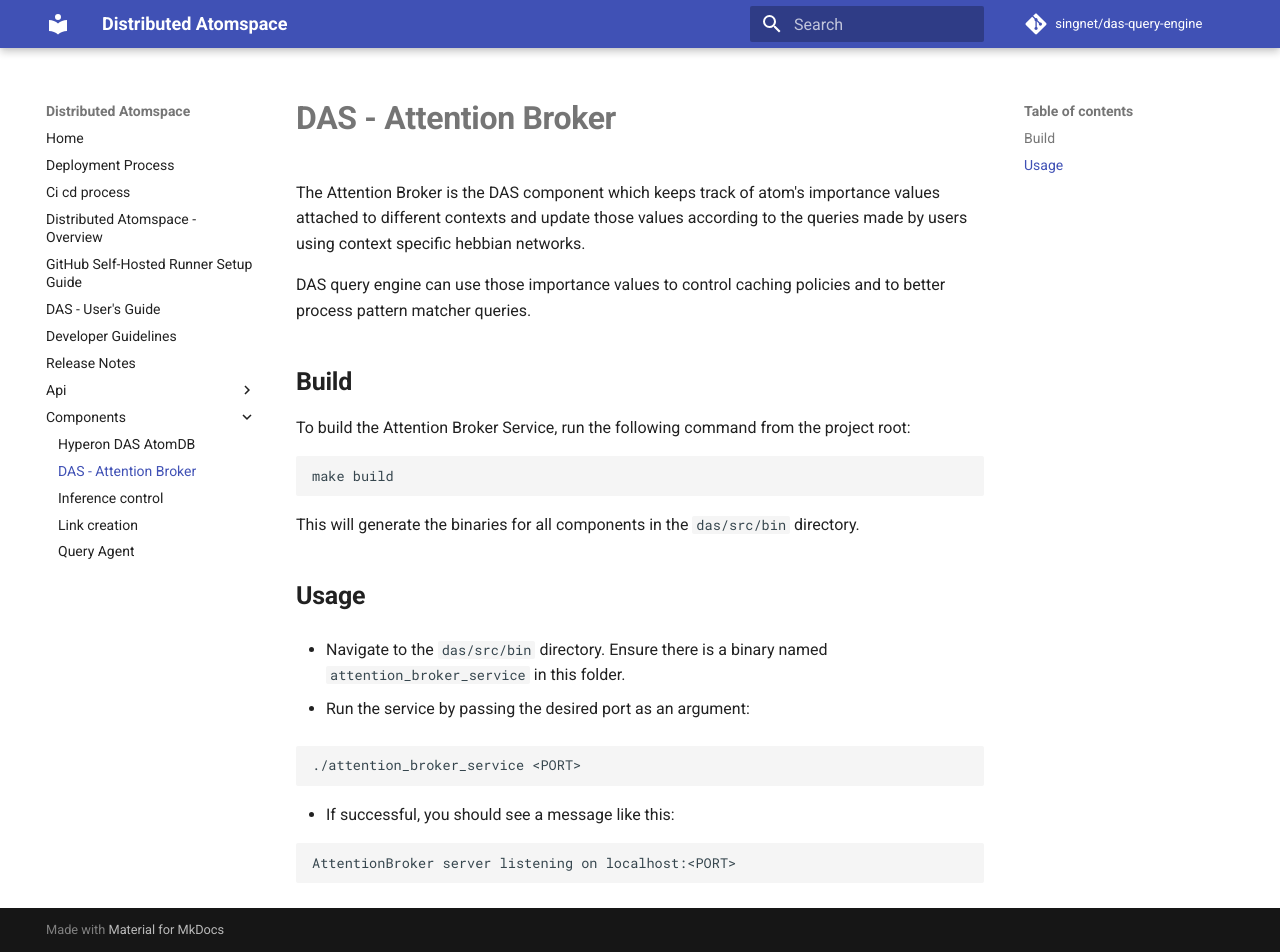
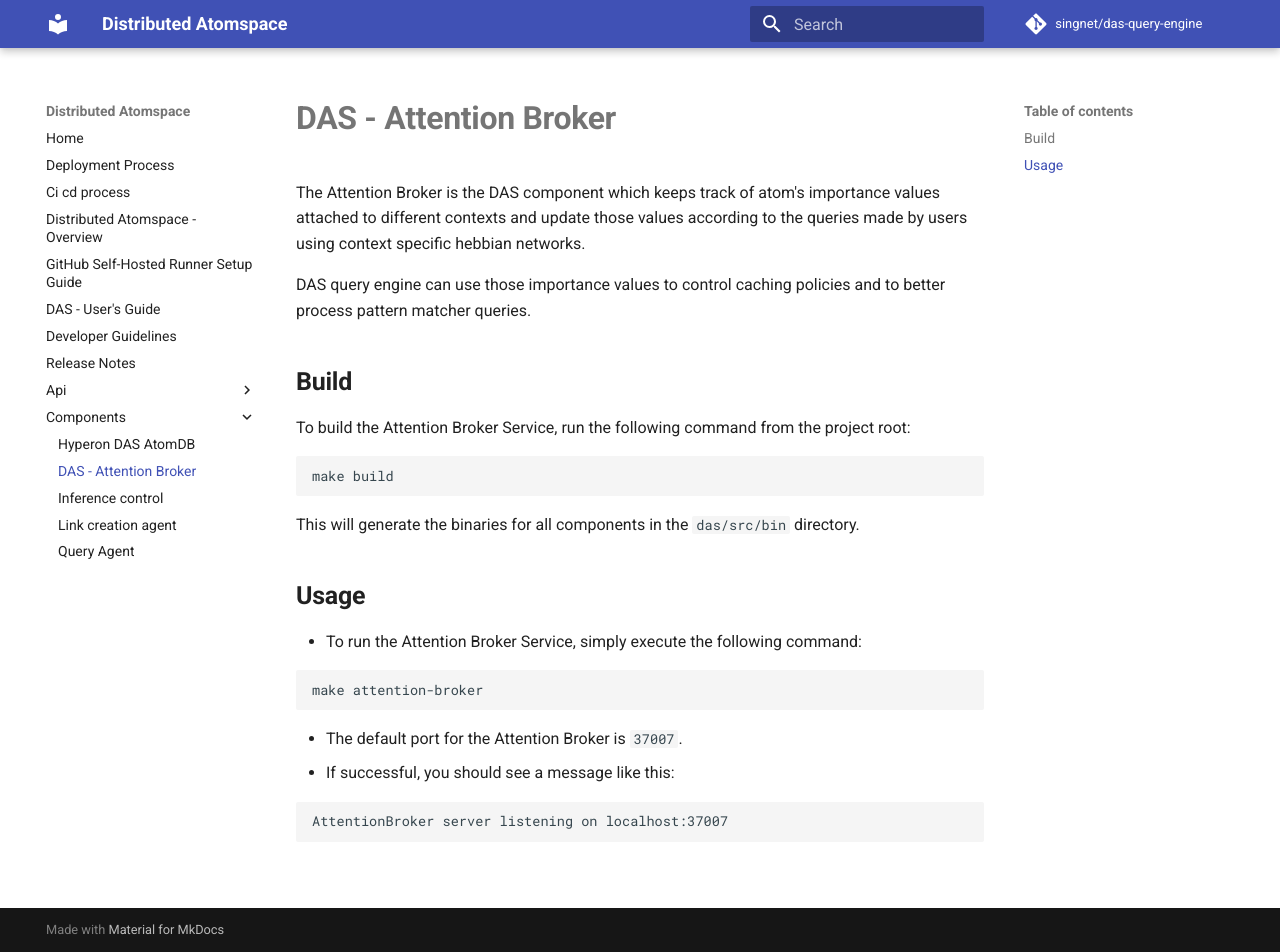
Before and after one commit to singnet/das, an MkDocs documentation site: the page built from docs/components/attention-broker.md, in a window 1280 px wide and 952 px high. Built offline with MkDocs 1.6.1 and Material for MkDocs 9.7.7, drawn with Linux system fonts in a browser that asks for light colours; comment, search, counter and statistics services are not loaded.

Commit message:
das-199: Update attention broker

````diff
--- a/docs/components/attention-broker.md
+++ b/docs/components/attention-broker.md
@@ -1,12 +1,8 @@
 # **DAS - Attention Broker**
 
-The Attention Broker is the DAS component which keeps track of atom's
-importance values attached to different contexts and update those values
-according to the queries made by users using context specific hebbian
-networks.
+The Attention Broker is the DAS component which keeps track of atom's importance values attached to different contexts and update those values according to the queries made by users using context specific hebbian networks.
 
-DAS query engine can use those importance values to control caching policies
-and to better process pattern matcher queries.
+DAS query engine can use those importance values to control caching policies and to better process pattern matcher queries.
 
 ## **Build**
 
@@ -20,15 +16,13 @@ This will generate the binaries for all components in the `das/src/bin` director
 
 ## **Usage**
 
-- Navigate to the `das/src/bin` directory.
-Ensure there is a binary named `attention_broker_service` in this folder.
+- To run the Attention Broker Service, simply execute the following command:
 
-- Run the service by passing the desired port as an argument:
 ```bash
-./attention_broker_service <PORT>
+make attention-broker
 ```
-
+- The default port for the Attention Broker is `37007`.
 - If successful, you should see a message like this:
 ```bash
-AttentionBroker server listening on localhost:<PORT>
+AttentionBroker server listening on localhost:37007
 ```
````
Also changed, not shown: README.md (+1 -1 lines), docs/components/link-creation-agent.md (added), docs/components/link-creation.md (deleted), 1 other file.
